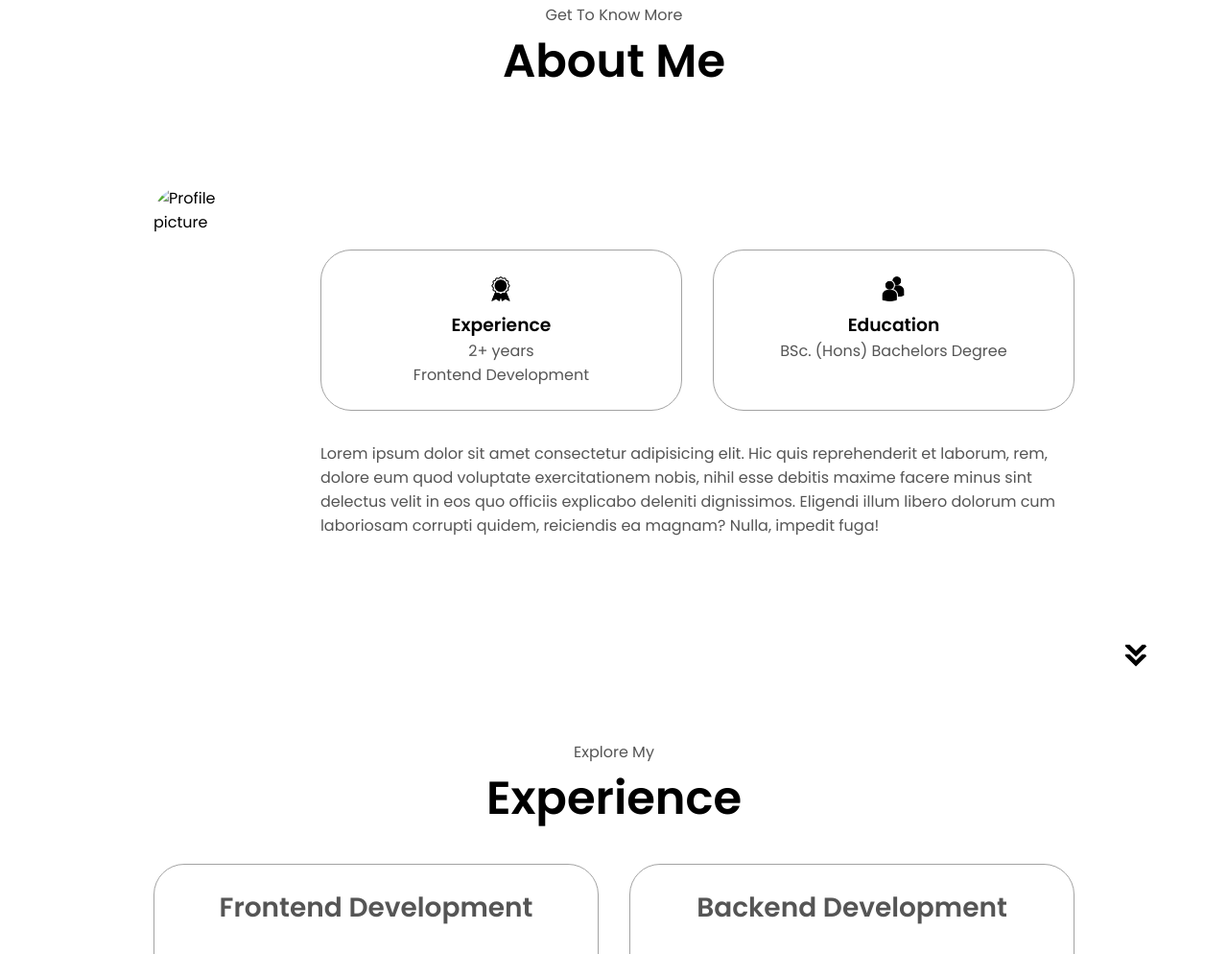
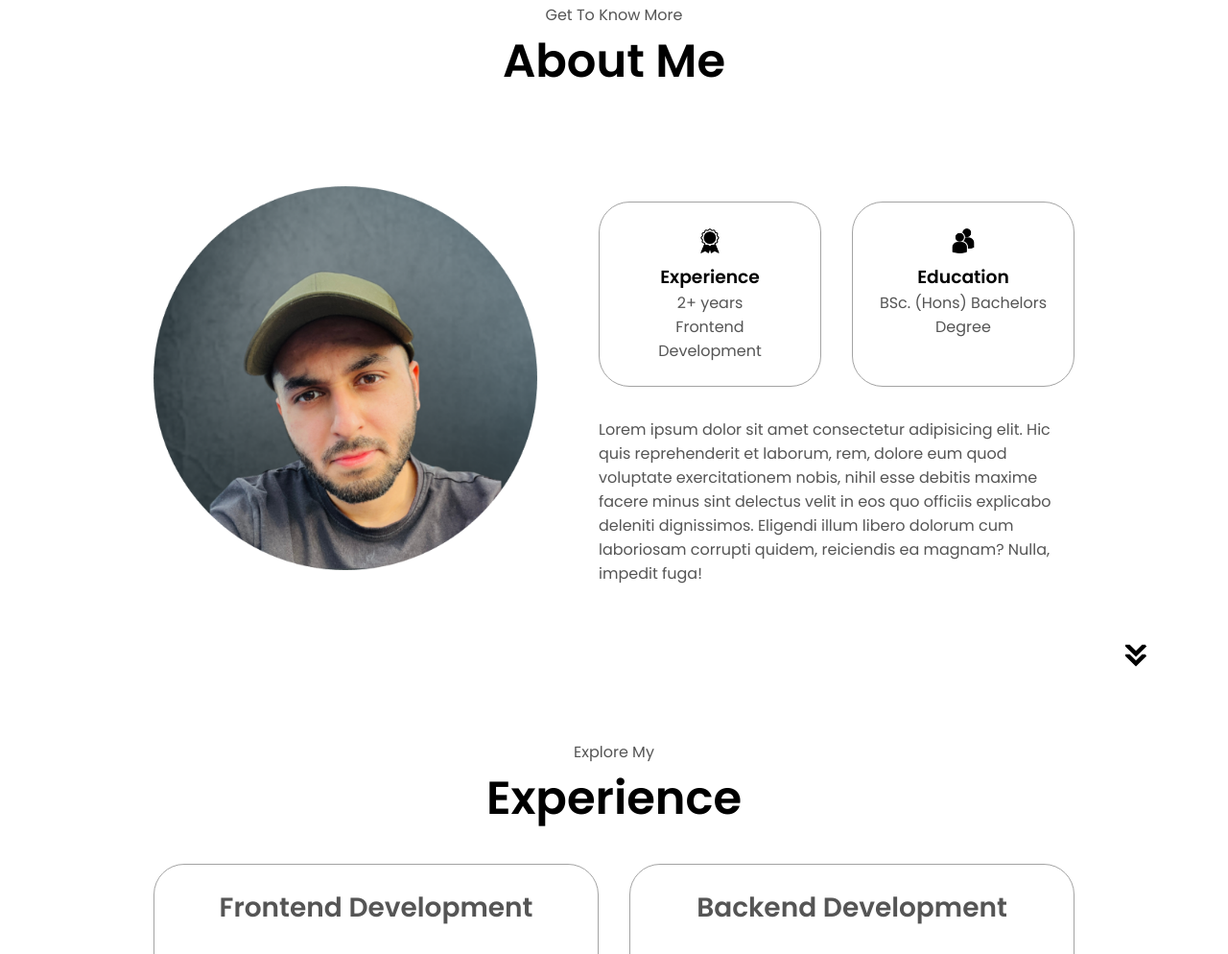
Before and after one commit to uzairIshafique/portfolio-uzairshafique, a plain HTML site: page index.html in a window 1280 px wide. Shown: the part 925-1919 px from the top of the page at 96% size. Drawn offline with Linux system fonts and the light colour scheme.

Commit message:
Typing error fix

```diff
--- a/index.html
+++ b/index.html
@@ -80,7 +80,7 @@
       <div class="section-container">
         <div class="section__pic-container">
           <img
-            src="./assets/about-pic.png"
+            src="./assets/profile-pic.png"
             alt="Profile picture"
             class="about-pic"
           />
```
